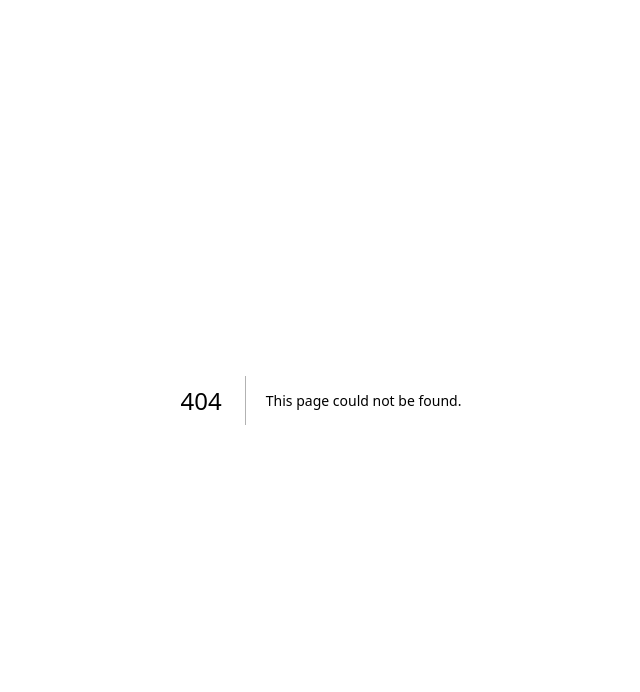
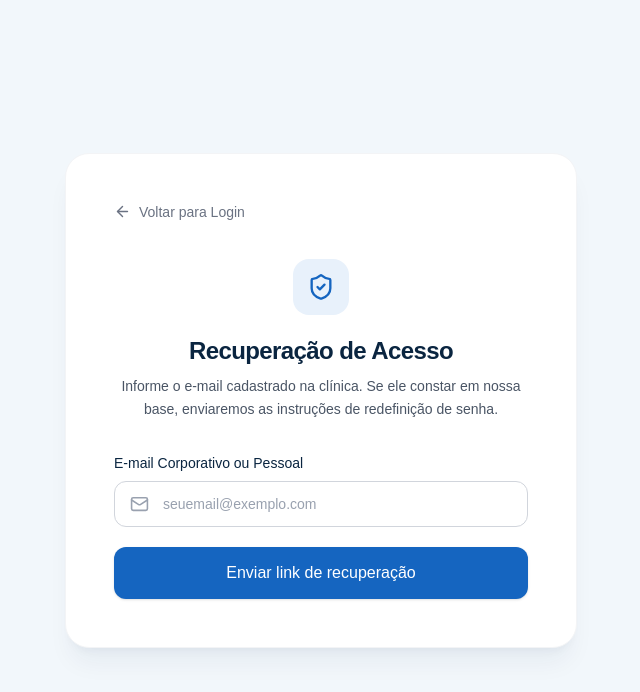
Before and after one commit to MiguelHelen/S.A.S.P.I-Sistema-de-Acompanhamento-de-Saude-para-Pessoas-Idosas-, a Next.js app: page /recuperar-senha in a window 1280 px wide. Before the commit this address had no page. Shown: the top 692 px of the page, without its empty margins (319-959 px from the left). Built offline with nearby package versions, Linux system fonts and the light colour scheme; no server answers.

Commit message:
feat(frontend): cria fluxo seguro de solicitacao de recuperacao de senha

```diff
--- /dev/null
+++ b/src/app/recuperar-senha/page.tsx
@@ -0,0 +1,114 @@
+"use client";
+
+import { useState } from "react";
+import Link from "next/link";
+import Image from "next/image";
+import { ArrowLeft, Mail, Loader2, CheckCircle2, AlertCircle, ShieldCheck } from "lucide-react";
+import { createClient } from "@supabase/supabase-js";
+
+const supabaseUrl = process.env.NEXT_PUBLIC_SUPABASE_URL || "";
+const supabaseKey = process.env.NEXT_PUBLIC_SUPABASE_ANON_KEY || "";
+const supabase = createClient(supabaseUrl, supabaseKey);
+
+export default function RecuperarSenha() {
+  const [email, setEmail] = useState("");
+  const [loading, setLoading] = useState(false);
+  const [enviado, setEnviado] = useState(false);
+  const [erro, setErro] = useState("");
+
+  async function handleRecover(e: React.FormEvent) {
+    e.preventDefault();
+    setErro("");
+    setLoading(true);
+
+    const emailLower = email.trim().toLowerCase();
+
+    try {
+      const { error } = await supabase.auth.resetPasswordForEmail(emailLower, {
+        redirectTo: `${window.location.origin}/redefinir-senha`,
+      });
+
+      if (error) {
+        throw new Error(error.message);
+      }
+
+      setEnviado(true);
+    } catch (err: any) {
+      // Como medida de segurança, o Supabase já omite o erro se o e-mail não existir (se configurado assim no Auth).
+      // Mas garantimos aqui o feedback genérico caso algo falhe.
+      setErro("Houve um problema ao processar a solicitação. Tente novamente mais tarde.");
+    } finally {
+      setLoading(false);
+    }
+  }
+
+  return (
+    <main className="min-h-screen bg-[#F2F7FB] px-4 py-8 md:px-8">
+      <div className="mx-auto flex min-h-[calc(100vh-4rem)] max-w-lg items-center justify-center">
+        <div className="w-full rounded-3xl border border-gray-100 bg-white p-8 shadow-xl shadow-blue-950/5 sm:p-12">
+
+          <Link href="/login" className="inline-flex items-center gap-2 text-sm font-medium text-gray-500 transition hover:text-[#1565C0]">
+            <ArrowLeft size={17} />
+            Voltar para Login
+          </Link>
+
+          <div className="mt-8 text-center">
+            <div className="mx-auto flex h-14 w-14 items-center justify-center rounded-2xl bg-[#E8F1FB] text-[#1565C0]">
+              <ShieldCheck size={28} />
+            </div>
+            <h1 className="mt-5 text-2xl font-bold tracking-tight text-[#0A2540]">
+              Recuperação de Acesso
+            </h1>
+            <p className="mt-2 text-sm leading-relaxed text-gray-600">
+              Informe o e-mail cadastrado na clínica. Se ele constar em nossa base, enviaremos as instruções de redefinição de senha.
+            </p>
+          </div>
+
+          {enviado ? (
+            <div className="mt-8 rounded-2xl border border-emerald-200 bg-emerald-50 p-6 text-center">
+              <CheckCircle2 size={32} className="mx-auto text-emerald-600" />
+              <h2 className="mt-4 font-semibold text-emerald-800">E-mail de recuperação enviado!</h2>
+              <p className="mt-2 text-sm leading-relaxed text-emerald-700">
+                Verifique sua caixa de entrada (e a pasta de spam) de <strong>{email}</strong> para criar uma nova senha. O link expira em 24 horas.
+              </p>
+            </div>
+          ) : (
+            <form onSubmit={handleRecover} className="mt-8 space-y-5">
+              {erro && (
+                <div className="flex items-center gap-3 rounded-xl bg-red-50 p-4 text-red-700">
+                  <AlertCircle size={20} className="shrink-0 text-red-600" />
+                  <p className="text-sm font-medium">{erro}</p>
+                </div>
+              )}
+
+              <div>
+                <label htmlFor="email" className="mb-2 block text-sm font-medium text-[#0A2540]">E-mail Corporativo ou Pessoal</label>
+                <div className="relative">
+                  <Mail size={19} className="absolute left-4 top-1/2 -translate-y-1/2 text-gray-400" />
+                  <input
+                    id="email"
+                    type="email"
+                    required
+                    value={email}
+                    onChange={(e) => setEmail(e.target.value)}
+                    placeholder="seuemail@exemplo.com"
+                    className="w-full rounded-xl border border-gray-300 bg-white py-3 pl-12 pr-4 text-sm text-gray-800 placeholder:text-gray-400 outline-none transition focus:border-[#1565C0] focus:ring-4 focus:ring-[#1565C0]/10"
+                  />
+                </div>
+              </div>
+
+              <button
+                type="submit"
+                disabled={loading}
+                className="flex w-full items-center justify-center gap-2 rounded-xl bg-[#1565C0] px-5 py-3.5 font-medium text-white shadow-sm transition hover:-translate-y-0.5 hover:bg-[#0A2540] hover:shadow-md disabled:cursor-not-allowed disabled:opacity-70 disabled:hover:translate-y-0"
+              >
+                {loading ? <Loader2 size={20} className="animate-spin" /> : "Enviar link de recuperação"}
+              </button>
+            </form>
+          )}
+
+        </div>
+      </div>
+    </main>
+  );
+}
```
